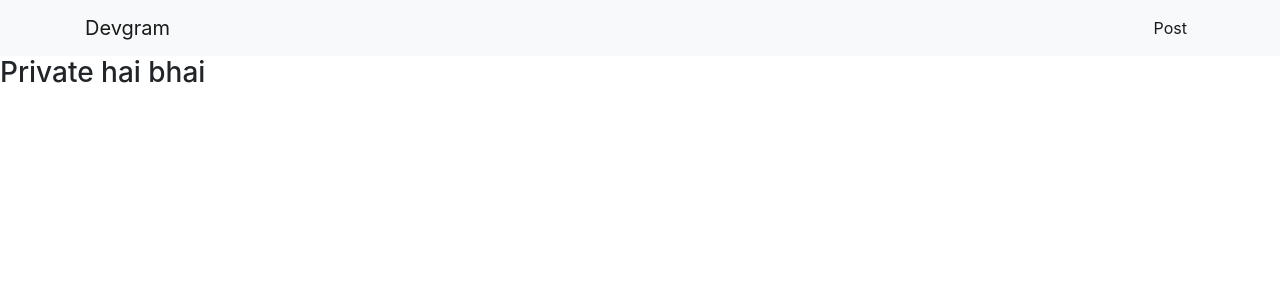
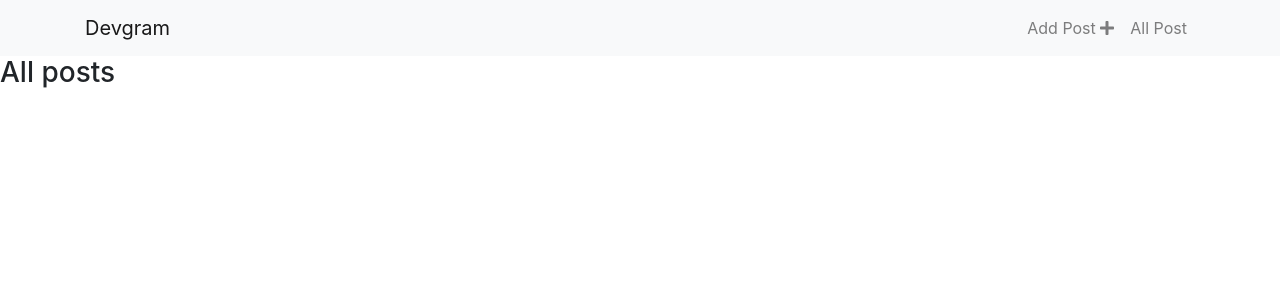
Before and after one commit to AnkitAvi11/Insta-Clone-React-Django-Frontend, a React (Create React App) app: page /post in a window 1280 px wide. Shown: the top 300 px of the page. Built offline with nearby package versions, Linux system fonts and the light colour scheme; sample sign-in values are in the browser's storage; what react-alert-template-basic would draw is missing.

Commit message:
Adding a post and fixed the routes

```diff
--- a/public/index.html
+++ b/public/index.html
@@ -14,6 +14,7 @@
     <script src="https://code.jquery.com/jquery-3.5.1.slim.min.js" integrity="sha384-DfXdz2htPH0lsSSs5nCTpuj/zy4C+OGpamoFVy38MVBnE+IbbVYUew+OrCXaRkfj" crossorigin="anonymous"></script>
 <script src="https://cdn.jsdelivr.net/npm/popper.js@1.16.1/dist/umd/popper.min.js" integrity="sha384-9/reFTGAW83EW2RDu2S0VKaIzap3H66lZH81PoYlFhbGU+6BZp6G7niu735Sk7lN" crossorigin="anonymous"></script>
 <script src="https://stackpath.bootstrapcdn.com/bootstrap/4.5.2/js/bootstrap.min.js" integrity="sha384-B4gt1jrGC7Jh4AgTPSdUtOBvfO8shuf57BaghqFfPlYxofvL8/KUEfYiJOMMV+rV" crossorigin="anonymous"></script>
+<script defer src="https://use.fontawesome.com/releases/v5.14.0/js/all.js"></script>
     <!--
       manifest.json provides metadata used when your web app is installed on a
       user's mobile device or desktop. See https://developers.google.com/web/fundamentals/web-app-manifest/
--- a/src/App.js
+++ b/src/App.js
@@ -7,6 +7,7 @@ import NotFound from './components/Notfound';
 import Login from './containers/auth/login';
 import Signup from './containers/auth/Signup';
 import { connect } from "react-redux";
+import Posts from "./containers/posts/Posts";
 
 import PrivateRoute from './components/PrivateRoute'
 
@@ -19,11 +20,6 @@ export const baseUrl = "http://127.0.0.1:8000/";
 const afterLogin = () => {
     return (
         <h2>user loggedin</h2>
-    )
-}
-const MyRoute = ()  => {
-    return (
-        <h3>Private hai bhai</h3>
     )
 }
 
@@ -49,7 +45,7 @@ class App extends React.Component {
                         <Route path="/login" component={(props)=>(this.props.isAuthenticated ? <Redirect to="/"/> : <Login {...props}/>)}/>
                         <Route path="/signup" component={(props)=>(this.props.isAuthenticated ? <Redirect to="/"/> : <Signup {...props}/>)}/>
 
-                        <PrivateRoute path="/post" component={MyRoute} isloggedin={this.props.isAuthenticated} />
+                        <PrivateRoute path='/post' component={Posts} isloggedin={this.props.isAuthenticated} />
 
                         <Route component={NotFound} />
                     </Switch>
--- a/src/components/PrivateRoute.js
+++ b/src/components/PrivateRoute.js
@@ -6,7 +6,7 @@ const PrivateRoute = ({isloggedin, component : Component, ...rest}) => {
     return (
         <Route
         {...rest}
-        component = {(props)=>{return isloggedin ? <Component {...props}/> : <Redirect to="/login" {...props} /> }}
+        component = {(props)=>{return isloggedin ? <Component {...props} isloggedin={isloggedin} /> : <Redirect to="/login" {...props} /> }}
         />
     )
 }
--- a/src/components/nav.js
+++ b/src/components/nav.js
@@ -15,7 +15,10 @@ const nav = (props) => {
 
     let privateurls = <React.Fragment>
         <li className="nav-item">
-            <NavLink className="nav-link" to="/post" exact activeClassName="active">Post</NavLink>
+            <NavLink className="nav-link" to="/post/add" exact activeClassName="active">Add Post <i class="fas fa-plus"></i></NavLink>
+        </li>
+        <li className="nav-item">
+            <NavLink className="nav-link" to="/post/all" exact activeClassName="active">All Post</NavLink>
         </li>
     </React.Fragment>
 
--- /dev/null
+++ b/src/containers/posts/AddPost.js
@@ -0,0 +1,34 @@
+import React, {Component} from 'react';
+
+class AddPost extends Component {
+    render () {
+        return (
+            <div className="container" style={{marginTop : "20px"}}>
+                <div className="row">
+                    <div className="col-sm-6" style={{margin:"auto"}}>
+                        <div className="card">
+                            <div className="card-body">
+                                <form action="">
+                                    <h4>Add a post</h4>
+                                    <div className="form-group">
+                                        <label htmlFor="title">Title</label>
+                                        <input type="text" name="title" id="title" className="form-control"/>
+                                    </div>
+                                    <div className="form-group">
+                                        <label htmlFor="picture">Upload the pic</label>
+                                        <input type="file" name="picture" id="picture" className="btn btn-outline-secondary" style={{width:"100%"}} />
+                                    </div>
+                                    <div className="form-group">
+                                        <input type="submit" value="Upload" className="btn btn-primary" style={{width:"100%"}} />
+                                    </div>
+                                </form>
+                            </div>
+                        </div>
+                    </div>
+                </div>
+            </div>
+        )
+    }
+}
+
+export default AddPost;
--- /dev/null
+++ b/src/containers/posts/AllPosts.js
@@ -0,0 +1,11 @@
+import React, { Component } from 'react';
+
+class AllPosts extends Component {
+    render () {
+        return (
+            <h3>All posts</h3>
+        )
+    }
+}
+
+export default AllPosts;
--- /dev/null
+++ b/src/containers/posts/Posts.js
@@ -0,0 +1,21 @@
+import React, {Component} from 'react';
+import { Route, Switch } from "react-router-dom";
+import PrivateRoute from "../../components/PrivateRoute";
+import AllPosts from './AllPosts';
+import AddPost from './AddPost';
+
+class Posts extends Component {
+    render() {
+        console.log(this.props)
+        return (
+            <Switch>
+                <Route path={`${this.props.match.path}`} exact component={AllPosts} />
+                <PrivateRoute path={`${this.props.match.path}/add`} exact component={AddPost} isloggedin={this.props.isloggedin} />
+                <Route path={`${this.props.match.path}/all`} exact component={AllPosts} />
+                <Route exact component={()=><h2>Not Found</h2>} />
+            </Switch>
+        )
+    }
+}
+
+export default Posts;
```
